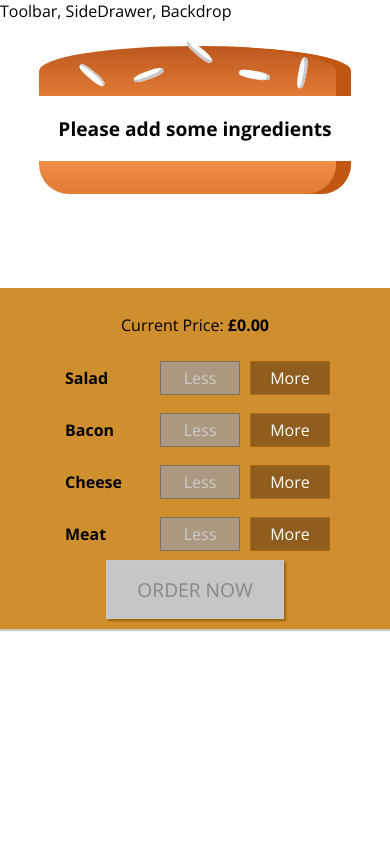
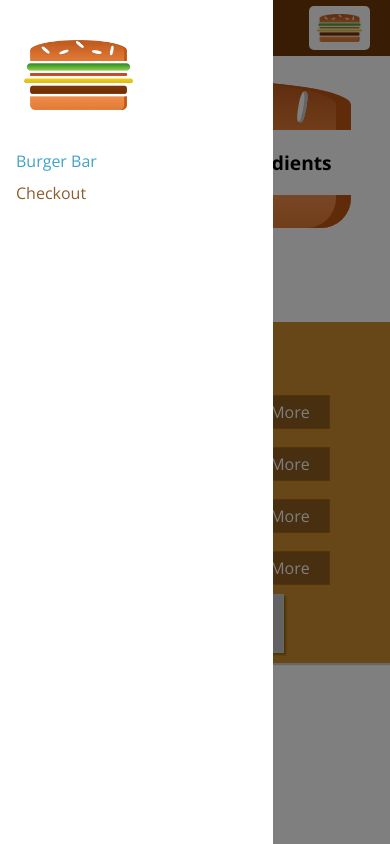
Before and after one commit to Anthv96A/react-mini-project, a React app: page / in a window 390 px wide. Built offline with nearby package versions, Linux system fonts and the light colour scheme.

Commit message:
More mobile friendly css changes

```diff
--- a/src/components/Layout/Layout.css
+++ b/src/components/Layout/Layout.css
@@ -1,3 +1,3 @@
 .Content {
-    margin-top: 16px;
+    margin-top: 72px;
 }
--- a/src/components/Layout/Layout.js
+++ b/src/components/Layout/Layout.js
@@ -1,15 +1,34 @@
-import React from 'react';
+import React, { Component } from 'react';
 import Auxiliary from '../../hoc/Auxiliary'
 import classes from './Layout.css'
+import Toolbar from '../Navigation/Toolbar/Toolbar'
+import SideDraw from '../Navigation/SideDraw/SideDraw';
 
-const layout = ( props ) => (
-    <Auxiliary>
-        <div>Toolbar, SideDrawer, Backdrop</div>
-        <main className={classes.Content}>
-            {/* Component will be rendered here */}
-            {props.children}
-        </main>
-    </Auxiliary>
-);
 
-export default layout;
+class Layout extends Component {
+
+    state = {
+        showSideDraw: true
+    }
+
+    sideDrawClosedHandler = () => {
+        this.setState({showSideDraw:false})
+    }
+
+    render(){
+       return( <Auxiliary>
+                <Toolbar/>
+                <SideDraw
+                showSideDraw ={this.state.showSideDraw}
+                close={this.sideDrawClosedHandler}
+                />
+                <main className={classes.Content}>
+                    {this.props.children}
+                </main>
+         </Auxiliary>
+       )
+    }
+
+}
+
+export default Layout;
--- /dev/null
+++ b/src/components/Logo/Logo.css
@@ -0,0 +1,11 @@
+.Logo {
+    background-color: white;
+    padding: 8px;
+    height: 100%;
+    box-sizing: border-box;
+    border-radius: 5px;
+}
+
+.Logo img {
+    height: 100%;
+}
--- /dev/null
+++ b/src/components/Logo/Logo.js
@@ -0,0 +1,13 @@
+import React from 'react';
+import Logo from '../../assets/images/burger-logo.png';
+import classes from './Logo.css';
+
+const logo = (props) => {
+    return(
+        <div className={classes.Logo}>
+            <img src={Logo} alt="My Burger" />
+        </div>
+    );
+}
+
+export default logo;
--- /dev/null
+++ b/src/components/Navigation/NavigationItems/NavigationItem/NavigationItem.css
@@ -0,0 +1,51 @@
+/* MOBILE QUERIES */
+
+.NavigationItem {
+    margin: 10px 0;
+    box-sizing: border-box;
+    display: block;
+    width: 100%;
+}
+
+.NavigationItem a {
+    color: #8f5c2c;
+    text-decoration: none;
+    width: 100%;
+    box-sizing: border-box;
+    display: block;
+}
+
+.NavigationItem a:hover,
+.NavigationItem a:active,
+.NavigationItem a.active {
+    color: #40a4c8
+}
+
+
+/* DESKTOP QUERIES */
+@media(min-width: 500px){
+    .NavigationItem {
+        margin: 0;
+        height: 100%;
+        width: auto;
+        display: flex;
+        align-items: center;
+    }
+
+    .NavigationItem a {
+        color: white;
+        height: 100%;
+        padding: 16px 10px;
+        border-bottom: 4px solid transparent;
+        display: block;
+    }
+
+    .NavigationItem a:hover,
+    .NavigationItem a:active,
+    .NavigationItem a.active {
+        background-color: #8f5c2c;
+        border-bottom: 4px solid #40a4c8;
+        color: white;
+    }
+
+}
--- /dev/null
+++ b/src/components/Navigation/NavigationItems/NavigationItem/NavigationItem.js
@@ -0,0 +1,13 @@
+import React from 'react';
+import classes from './NavigationItem.css';
+
+const navigationItem = (props) => {
+    return (
+        <li className={classes.NavigationItem}>
+            <a href={props.link}
+             className={props.active ? classes.active : null}>{props.name}</a>
+        </li>
+        )
+}
+
+export default navigationItem;
--- /dev/null
+++ b/src/components/Navigation/NavigationItems/NavigationItems.css
@@ -0,0 +1,14 @@
+.NavigationItems {
+    margin: 0;
+    padding: 0;
+    list-style: none;
+    flex-flow: column;
+    align-items: center;
+    height: 100%;
+}
+
+@media(min-width: 500px){
+    .NavigationItems {
+        flex-flow: row;
+    }
+}
--- /dev/null
+++ b/src/components/Navigation/NavigationItems/NavigationItems.js
@@ -0,0 +1,14 @@
+import React from 'react';
+import classes from './NavigationItems.css'
+import NavigationItem from './NavigationItem/NavigationItem';
+
+const navigationItems = () => {
+    return(
+        <ul className={classes.NavigationItems}>
+            <NavigationItem name="Burger Bar" link="/" active></NavigationItem>
+            <NavigationItem name="Checkout" link="/"></NavigationItem>
+        </ul>
+    );
+}
+
+export default navigationItems;
--- /dev/null
+++ b/src/components/Navigation/SideDraw/SideDraw.css
@@ -0,0 +1,33 @@
+.SideDraw {
+    position: fixed;
+    width: 280px;
+    max-width: 70%;
+    height: 100%;
+    left: 0;
+    top: 0;
+    z-index: 200;
+    background-color: white;
+    padding: 32px 16px;
+    box-sizing: border-box;
+    transition: transform 0.3s ease-out;
+}
+
+@media(min-width: 500px){
+    .SideDraw {
+        display: none;
+    }
+}
+
+.Open {
+    transform:  translateX(0);
+}
+
+.Close {
+    transform: translateX(-100%);
+}
+
+
+.Logo {
+    height: 11%;
+    margin-bottom: 32px;
+}
--- /dev/null
+++ b/src/components/Navigation/SideDraw/SideDraw.js
@@ -0,0 +1,36 @@
+import React from 'react';
+import Logo from '../../Logo/Logo';
+import NavigationItems from '../NavigationItems/NavigationItems';
+import classes from './SideDraw.css';
+import BackDrop from '../../UI/Backdrop/Backdrop';
+import Auxiliary from '../../../hoc/Auxiliary';
+
+const sideDraw = (props) => {
+    let attachedClasses = [classes.SideDraw]
+
+    if(props.showSideDraw){
+        attachedClasses.push(classes.Open);
+    } else {
+        attachedClasses.push(classes.Close);
+    }
+
+    const classesRequired = attachedClasses.join(' ');
+
+    return (
+        <Auxiliary>
+            <BackDrop
+                show={props.showSideDraw}
+                clicked={props.close.bind(this)}  />
+            <div className={classesRequired}>
+                <div className={classes.Logo}>
+                    <Logo/>
+                    </div>
+                <nav>
+                    <NavigationItems/>
+                </nav>
+            </div>
+       </Auxiliary>
+     );
+}
+
+export default sideDraw;
--- /dev/null
+++ b/src/components/Navigation/Toolbar/Toolbar.css
@@ -0,0 +1,29 @@
+.Toolbar {
+    height: 56px;
+    width: 100%;
+    position: fixed;
+    top: 0;
+    left: 0;
+    background-color: #703b09;
+    display: flex; /* flex is row position */
+    justify-content: space-between;
+    align-items: center;
+    padding: 0 20px;
+    box-sizing: border-box;
+    z-index: 90;
+}
+
+.Toolbar nav{
+    height: 100%;
+
+}
+
+.Logo {
+    height: 80%;
+}
+
+@media(max-width: 499px){
+    .DesktopOnly {
+        display: none;
+    }
+}
--- /dev/null
+++ b/src/components/Navigation/Toolbar/Toolbar.js
@@ -0,0 +1,20 @@
+import React from 'react';
+import classes from './Toolbar.css'
+import Logo from '../../Logo/Logo'
+import NavigationBarItems from '../NavigationItems/NavigationItems';
+
+const toolbar = (props) => {
+    return(
+        <header className={classes.Toolbar}>
+            <div>MENU</div>
+                <div className={classes.Logo}>
+                    <Logo/>
+                </div>
+            <nav className={classes.DesktopOnly}>
+                <NavigationBarItems/>
+            </nav>
+        </header>
+    )
+}
+
+export default toolbar;
```
Also changed, not shown: src/assets/images/burger-logo.png (added).
